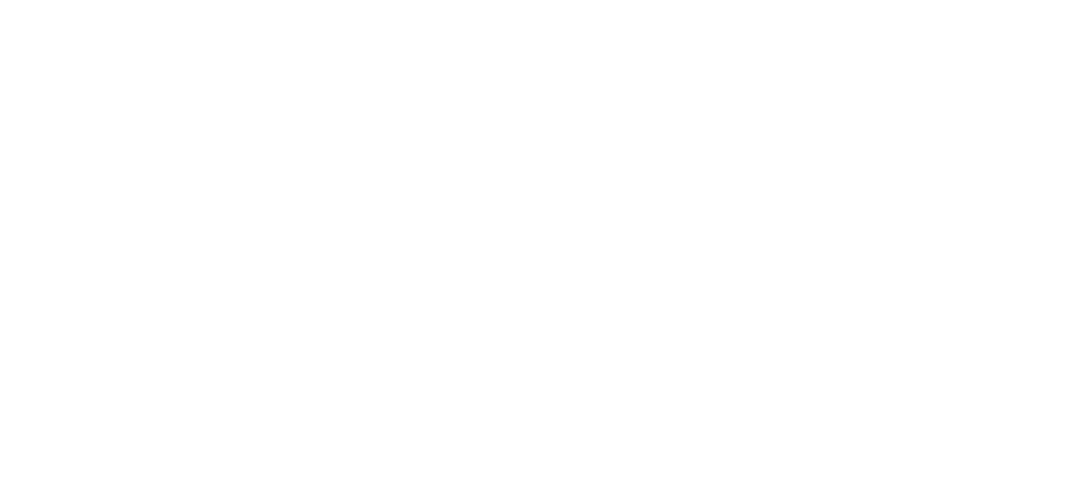
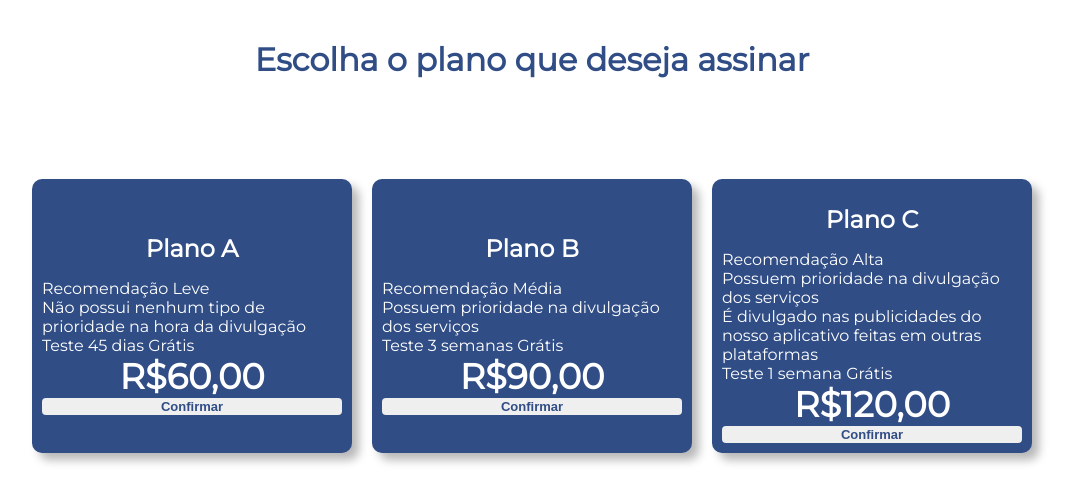
Before and after one commit to CarolinaPacifico/seniorcare, a React (Vite) app: page /planos in a window 1280 px wide. Before the commit this address had no page. Shown: the top 502 px of the page, without its empty margins (108-1182 px from the left). Built offline with nearby package versions, Linux system fonts and the light colour scheme.

Commit message:
Add files via upload

```diff
--- a/src/App.jsx
+++ b/src/App.jsx
@@ -5,9 +5,11 @@ import Servicos from './pages/Home';
 import Diferencial from './pages/Home';
 import Login from './pages/Login';
 import Cadastro from './pages/Cadastro';
-import PrestadoresLog from './pages/prestadores-logada'
+import PrestadoresLog from './pages/prestadores-logada';
 import Perfil from './pages/perfil'
 import Contato from './pages/Contato';
+import Planos from './pages/Planos';
+import HomeLog from './pages/Home-logada';
 
 //import './App.css'
 
@@ -20,6 +22,7 @@ function App() {
         <Routes>
           <Route path="/login" element={<Login/>}/>
           <Route path="/cadastro" element={<Cadastro/>}/>
+          <Route path="/planos" element={<Planos/>}/>
           <Route path="/" element={<Home/>}/>
           <Route path="/" element={<QuemSomos/>}/>
           <Route path="/" element={<Servicos/>}/>
@@ -27,6 +30,7 @@ function App() {
           <Route path="/prestadores" element={<PrestadoresLog/>}/>
           <Route path="/perfil" element={<Perfil/>}/>
           <Route path="/contato" element={<Contato/>}/>
+          <Route path="/homelog" element={<HomeLog/>}/>
         </Routes>
         </BrowserRouter>
       </div>
--- a/src/components/cadastro-componente.jsx
+++ b/src/components/cadastro-componente.jsx
@@ -28,7 +28,7 @@ function CadastroComponente() {
                     // onChange={(e) => setPassword(e.target.value)}
                     // value = {password}
                     />
-                    <button>Entrar</button>
+                    <button className="btn-cadastro"><a href="/planos">Entrar</a></button>
                     {/* {error && <p className="error">{error}</p>} */}
                     <br/>
 
--- a/src/components/card-plano.jsx
+++ b/src/components/card-plano.jsx
@@ -1,38 +1,44 @@
+import '../css/planos.css'
+
 function CardPlano() {
 
     return (
-        <div className='conteudo-prestadores'>
-            <h1>Prestadores de serviço disponíveis</h1>
-            <ul className='cards-prestadores'>
-                <li className="card-tudo">
-                    <img src={julia} alt="" />
+        <div className='conteudo-plano'>
+            <h1>Escolha o plano que deseja assinar</h1>
+            <ul className='cards-plano'>
+                <li className="card-tudo-plano">
                     <h2>Plano A</h2>
                     <ul className='card-dentro'>
-                        <li>Enfermeira</li>
-                        <li>34 anos</li>
-                        <li>6 anos de experiência</li>
+                        <li>Recomendação Leve</li>
+                        <li>Não possui nenhum tipo de prioridade na hora da divulgação</li>
+                        <li>Teste 45 dias Grátis</li>
                     </ul>
                     <p>R$60,00</p>
+                    <button className="btn-confirmar"><a href="/login">Confirmar</a></button>
                 </li>
-                <li className="card-tudo">
-                    <h2>Plao B</h2>
+                <li className="card-tudo-plano">
+                    <h2>Plano B</h2>
                     <ul className='card-dentro'>
-                        <li>Cuidador</li>
-                        <li>45 anos</li>
-                        <li>21 anos de experiência</li>
+                        <li>Recomendação Média</li>
+                        <li>Possuem prioridade na divulgação dos serviços</li>
+                        <li>Teste 3 semanas Grátis</li>
                     </ul>
                     <p>R$90,00</p>
+                    <button className="btn-confirmar"><a href="/login">Confirmar</a></button>
                 </li>
-                <li className="card-tudo">
+                <li className="card-tudo-plano">
                     <h2>Plano C</h2>
                     <ul className='card-dentro'>
-                        <li>Auxiliar de enfermagem </li>
-                        <li>35 anos</li>
-                        <li>8 anos de experiência</li>
+                        <li>Recomendação Alta</li>
+                        <li>Possuem prioridade na divulgação dos serviços </li>
+                        <li>É divulgado nas publicidades do nosso aplicativo feitas em outras plataformas</li>
+                        <li>Teste 1 semana Grátis</li>
                     </ul>
                     <p>R$120,00</p>
+                    <button className="btn-confirmar"><a href="/login">Confirmar</a></button>
                 </li>
           </ul>
+
         </div>
     )
   }
--- a/src/components/footer.jsx
+++ b/src/components/footer.jsx
@@ -72,7 +72,7 @@ function Footer() {
                                 <a href="/Login">Login</a>
                             </div>
                             <div className="cadastrobtn-footer">
-                                <a href="/Login">Cadastre-se</a>
+                                <a href="/Cadastro">Cadastre-se</a>
                             </div>
                         <p>Contato</p>
                     </div>
--- a/src/components/header-logado.jsx
+++ b/src/components/header-logado.jsx
@@ -8,13 +8,13 @@ function HeaderLogado() {
     return (
       <header>
         <div >
-          <img src={Logo} alt="" />
+          <img src={Logo} alt="/homelog" />
           <nav>
             <ul className='navbar'>
-              <li><a href="">Home</a></li>
-              <li><a href="">Quem Somos</a></li>
-              <li><a href="">Serviços</a></li>
-              <li><a href="">Diferencial</a></li>
+              <li><a href="/homelog">Home</a></li>
+              {/* <li><a href="/homelog">Quem Somos</a></li>
+              <li><a href="/homelog">Serviços</a></li>
+              <li><a href="/homelog">Profissionais</a></li> */}
               <li><a href="/contato">Contato</a></li>
             </ul>
           </nav>
--- a/src/components/login-componente.jsx
+++ b/src/components/login-componente.jsx
@@ -18,7 +18,7 @@ function LoginComponente() {
                     <input type="email" name="email" id="email" placeholder='Insira seu e-mail aqui'/>
                     <label htmlFor="senha">Senha</label>
                     <input type="password" name="senha" id="senha" placeholder='Insira sua senha aqui'/>
-                    <button>Entrar</button>
+                    <button><a href='/homelog'>Entrar</a></button>
                     <br/>
                 </form>
                 <p className=''>Ainda não possui uma conta?<a href="/cadastro">Sign Up</a></p>
--- a/src/css/Cadastro.css
+++ b/src/css/Cadastro.css
@@ -67,3 +67,12 @@
     margin-left: 4px;
     color: #6B85DE;
 }
+
+.conteudo-cadastro a{
+    text-decoration: none;
+    font-weight: bold;
+}
+
+.btn-cadastro a{
+    color: #fff;
+}
--- a/src/css/Login.css
+++ b/src/css/Login.css
@@ -67,3 +67,9 @@
     margin-left: 4px;
     color: #6B85DE;
 }
+
+.conteudo-login a{
+    text-decoration: none;
+    color: #fff;
+    font-weight: bold;
+}
--- /dev/null
+++ b/src/css/planos.css
@@ -0,0 +1,69 @@
+.conteudo-plano {
+    padding: 0px 20px;
+    display: flex;
+    flex-direction: column;
+    justify-content: center;
+    align-items: center;
+    color: #fff;
+}
+
+.conteudo-plano h1{
+    display: flex;
+    justify-content: center;
+    margin: 2.5rem 2.5rem;
+}
+
+.cards-plano {
+    display: grid;
+    grid-template-columns: 1fr 1fr 1fr;
+    gap: 20px;
+}
+
+/* .card-dentro{
+    display: flex;
+    flex-direction: column;
+} */
+
+.card-tudo-plano{
+    display: flex;
+    flex-direction: column;
+    justify-content: center;
+    background-color: #304D86;
+    border-radius: 10px;
+    box-shadow: 7px 7px 10px rgb(184, 184, 184);
+    padding: 10px 10px;
+    max-width: 300px;
+    text-align: left;
+    margin-top: 60px;
+}
+
+.conteudo-plano h2{
+    text-align: center;
+    font-weight: bolder;
+    margin-bottom: 1rem;
+    margin-top: 1rem;
+    font-size:x-large;
+}
+
+.conteudo-plano p{
+    display: flex;
+    font-size: 2.2rem;
+    justify-content: center;
+    font-weight: bolder;
+    /* margin: 2.5rem 2.5rem; */
+}
+
+.conteudo-plano a{
+    text-decoration: none;
+    color:#304D86
+}
+
+.btn-confirmar{
+    /* display: flex;
+    align-content: center; */
+    font-size: small;
+    font-weight: bold;
+    border-radius: 0.25rem;
+    border-color: #304D86;
+    border-style:none;
+}
--- a/src/pages/Home-logada.jsx
+++ b/src/pages/Home-logada.jsx
@@ -6,7 +6,7 @@ import Profissionais from '../components/profissionais'
 import Quemsomos from '../components/quemsomos'
 import Servicos from '../components/servicos'
 
-function Home() {
+function HomeLog() {
 
     return (
       <>
@@ -20,4 +20,4 @@ function Home() {
     )
   }
 
-  export default Home
+  export default HomeLog
--- a/src/pages/Planos.jsx
+++ b/src/pages/Planos.jsx
@@ -0,0 +1,13 @@
+
+import CardPlano from '../components/card-plano'
+
+function Planos() {
+
+    return (
+      <>
+        <CardPlano/>
+      </>
+    )
+  }
+
+  export default Planos
```
